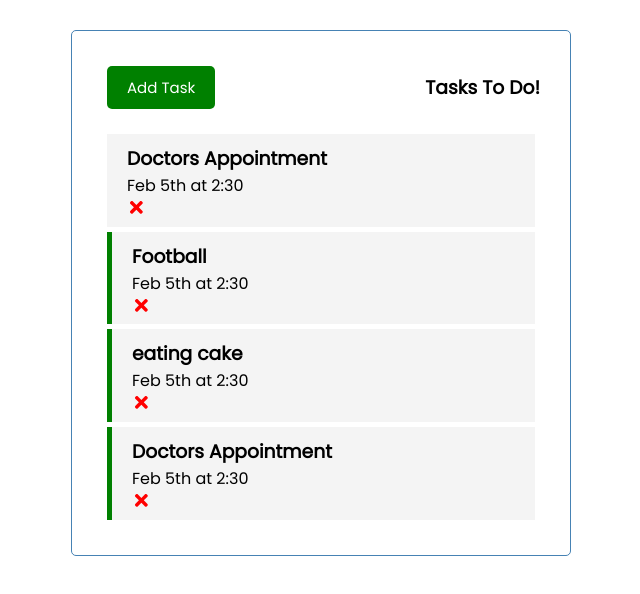
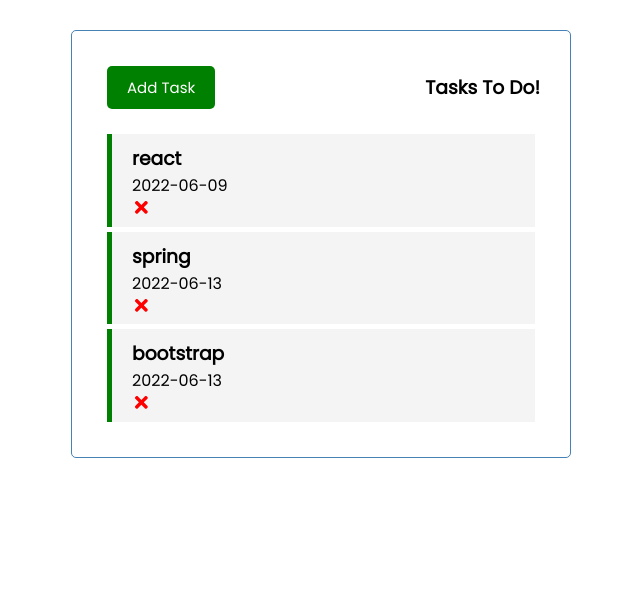
Before and after one commit to EliGertz94/task-tracker, a React (Create React App) app: page / in a window 1280 px wide. Shown: the top 594 px of the page, without its empty margins (319-959 px from the left). Built offline with nearby package versions, Linux system fonts and the light colour scheme; data requests are answered from the project's data file.

Commit message:
adding json to functionality with server - no routing yet

```diff
--- /dev/null
+++ b/db.json
@@ -0,0 +1,22 @@
+{
+  "tasks": [
+    {
+      "text": "react",
+      "day": "2022-06-09",
+      "reminder": true,
+      "id": 2
+    },
+    {
+      "text": "spring",
+      "day": "2022-06-13",
+      "reminder": true,
+      "id": 3
+    },
+    {
+      "text": "bootstrap",
+      "day": "2022-06-13",
+      "reminder": true,
+      "id": 4
+    }
+  ]
+}
--- a/package.json
+++ b/package.json
@@ -3,6 +3,7 @@
   "version": "0.1.0",
   "private": true,
   "dependencies": {
+    "json-server": "^0.17.0",
     "npm": "^8.5.5",
     "react": "^18.1.0",
     "react-dom": "^18.1.0",
@@ -13,6 +14,7 @@
     "start": "react-scripts start",
     "build": "react-scripts build",
     "test": "react-scripts test --env=jsdom",
-    "eject": "react-scripts eject"
+    "eject": "react-scripts eject",
+    "server": "json-server --watch db.json --port 5000"
   }
 }
--- a/src/App.js
+++ b/src/App.js
@@ -2,58 +2,80 @@
 import Header from "./components/Header";
 import Tasks from "./components/Tasks";
 import "./App.css";
-import { useState } from "react";
+import { useState, useEffect } from "react";
 import AddTask from "./components/AddTask";
 
 const App = () => {
   const [showForm, setShowForm] = useState(false);
-  const [tasks, setTasksList] = useState([
-    {
-      id: 1,
-      text: "Doctors Appointment",
-      day: "Feb 5th at 2:30",
-      reminder: false,
-    },
-    {
-      id: 2,
-      text: "Football",
-      day: "Feb 5th at 2:30",
-      reminder: true,
-    },
-    {
-      id: 3,
-      text: "eating cake",
-      day: "Feb 5th at 2:30",
-      reminder: true,
-    },
-    {
-      id: 4,
-      text: "Doctors Appointment",
-      day: "Feb 5th at 2:30",
-      reminder: true,
-    },
-  ]);
+  const [tasks, setTasksList] = useState([]);
+
+  useEffect(() => {
+    const getTasks = async () => {
+      const tasksFromServer = await fetchTasks();
+      setTasksList(tasksFromServer);
+    };
+
+    getTasks();
+  }, []);
+
+  const fetchTasks = async () => {
+    const res = await fetch("http://localhost:5000/tasks");
+    const data = await res.json();
+
+    return data;
+  };
+
+  const fetchTask = async (id) => {
+    const res = await fetch(`http://localhost:5000/tasks/${id}`);
+    const data = await res.json();
+
+    return data;
+  };
 
   //delete task
-  const deleteTask = (id) => {
+  const deleteTask = async (id) => {
+    await fetch(`http://localhost:5000/tasks/${id}`, { method: "DELETE" });
+
     setTasksList(tasks.filter((task) => task.id !== id));
   };
 
-  //toToggele
-  const toggelReminder = (id) => {
-    console.log(id);
+  // Toggle Reminder
+  const toggleReminder = async (id) => {
+    const taskToToggle = await fetchTask(id)
+    const updTask = { ...taskToToggle, reminder: !taskToToggle.reminder }
+
+    const res = await fetch(`http://localhost:5000/tasks/${id}`, {
+      method: 'PUT',
+      headers: {
+        'Content-type': 'application/json',
+      },
+      body: JSON.stringify(updTask),
+    })
+
+    const data = await res.json()
+
     setTasksList(
       tasks.map((task) =>
-        task.id === id ? { ...task, reminder: !task.reminder } : task
+        task.id === id ? { ...task, reminder: data.reminder } : task
       )
-    );
-  };
+    )
+  }
 
   //add Task
-  const addTask = (task) => {
-    const id = Math.floor(Math.random() * 10000) + 1;
-    const newTask = { id, ...task };
-    setTasksList([newTask, ...tasks]);
+  const addTask = async (task) => {
+    const res = await fetch("http://localhost:5000/tasks", {
+      method: "POST",
+      headers: { "content-type": "application/json" },
+      body: JSON.stringify(task),
+    });
+
+    const data = await res.json();
+
+    setTasksList([...tasks, data]);
+
+    //const id = Math.floor(Math.random() * 10000) + 1;
+    //const newTask = { id, ...task };
+    //setTasksList([newTask, ...tasks])
   };
 
   return (
@@ -61,7 +83,7 @@
       <Header show={setShowForm} showState={showForm} />
       {showForm && <AddTask addT={addTask} />}
       {tasks.length !== 0 ? (
-        <Tasks tasks={tasks} onDelete={deleteTask} onToggle={toggelReminder} />
+        <Tasks tasks={tasks} onDelete={deleteTask} onToggle={toggleReminder} />
       ) : (
         "No Tasks To Show"
       )}
--- a/src/components/Task.js
+++ b/src/components/Task.js
@@ -7,7 +7,7 @@
       onDoubleClick={() => onToggle(task.id)}
     >
 
-      <div onClick={() => onToggle(task.id)}>
+      <div >
         <h3>{task.text} </h3>
         <p>{task.day}</p>
       </div>
```
Also changed, not shown: src/components/Tasks.js (+7 -14 lines), 1 other file (tests, documents, lock files or other folders).
